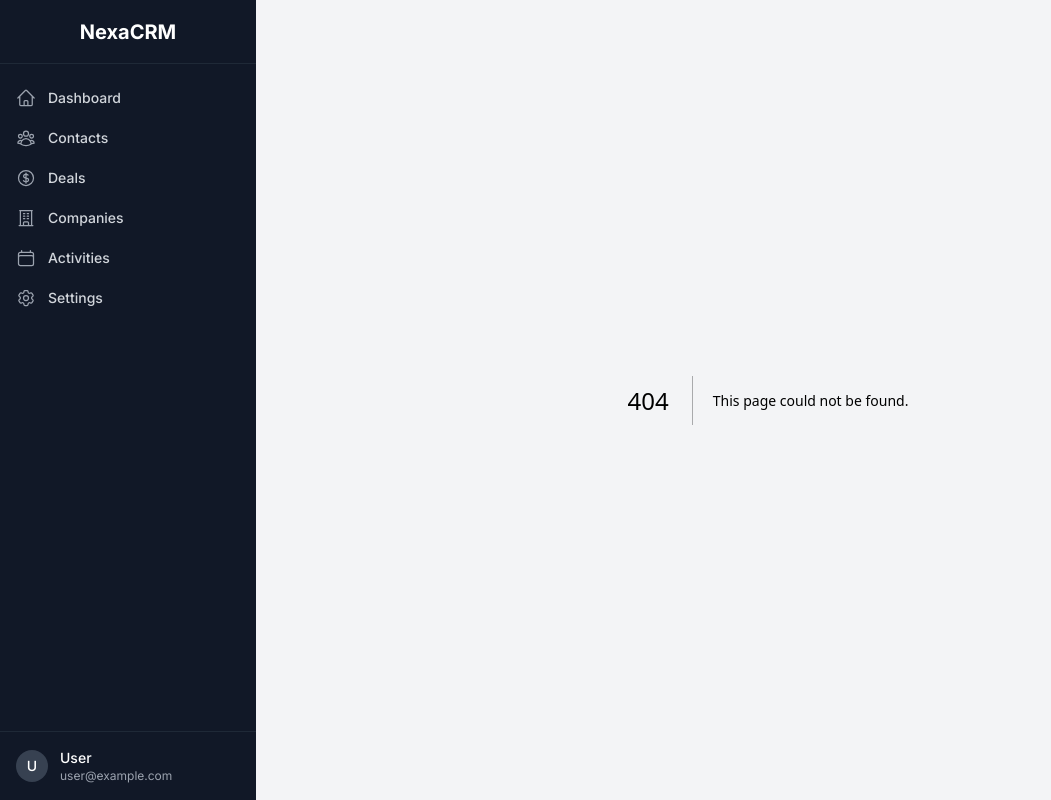
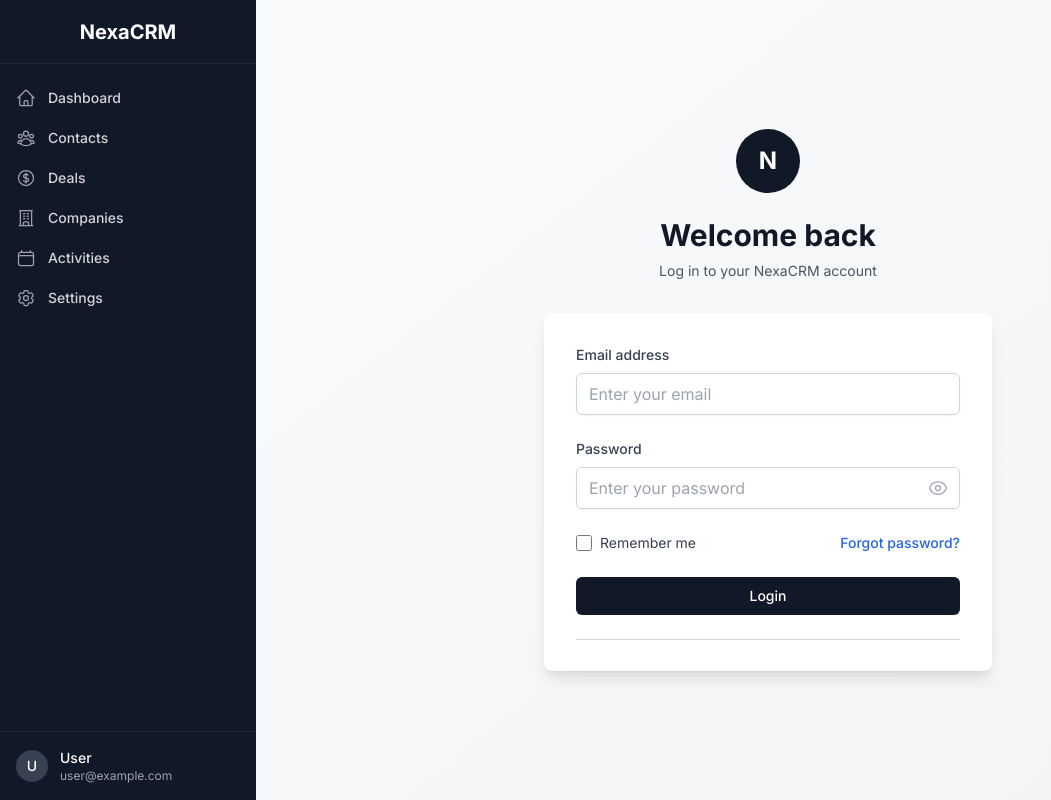
Before and after one commit to ALirezaSadeqii/nexaCRM, a Next.js app: page /login in a window 1280 px wide. Before the commit this address had no page. Shown: the whole page, without its empty margins (0-1051 px from the left). Built offline with nearby package versions, Linux system fonts and the light colour scheme.

Commit message:
login and start of suabase

```diff
--- /dev/null
+++ b/app/login/layout.jsx
@@ -0,0 +1,18 @@
+import { Inter } from 'next/font/google'
+
+const inter = Inter({ subsets: ['latin'] })
+
+export const metadata = {
+  title: 'Login - NexaCRM',
+  description: 'Sign in to your NexaCRM account',
+}
+
+export default function LoginLayout({ children }) {
+  return (
+    <html lang="en">
+      <body className={inter.className}>
+        {children}
+      </body>
+    </html>
+  )
+}
--- /dev/null
+++ b/app/login/page.jsx
@@ -0,0 +1,141 @@
+'use client'
+
+import { useState } from 'react'
+import { EyeIcon, EyeSlashIcon } from '@heroicons/react/24/outline'
+import Link from 'next/link'
+
+export default function Login() {
+  const [email, setEmail] = useState('')
+  const [password, setPassword] = useState('')
+  const [showPassword, setShowPassword] = useState(false)
+  const [isLoading, setIsLoading] = useState(false)
+
+  const handleSubmit = async (e) => {
+    e.preventDefault()
+    setIsLoading(true)
+
+    // Simulate login process
+    setTimeout(() => {
+      setIsLoading(false)
+      // Handle login logic here
+      console.log('Login attempt:', { email, password })
+    }, 1000)
+  }
+
+  return (
+    <div className="min-h-screen flex items-center justify-center bg-gradient-to-br from-gray-50 to-gray-100 py-12 px-4 sm:px-6 lg:px-8">
+      <div className="max-w-md w-full space-y-8">
+        {/* Logo and Header */}
+        <div className="text-center">
+          <div className="mx-auto h-16 w-16 bg-gray-900 rounded-full flex items-center justify-center">
+            <h1 className="text-2xl font-bold text-white">N</h1>
+          </div>
+          <h2 className="mt-6 text-3xl font-bold text-gray-900">Welcome back</h2>
+          <p className="mt-2 text-sm text-gray-600">
+            Log in to your NexaCRM account
+          </p>
+        </div>
+
+        {/* Login Form */}
+        <div className="bg-white rounded-lg shadow-lg p-8">
+          <form className="space-y-6" onSubmit={handleSubmit}>
+            <div>
+              <label htmlFor="email" className="block text-sm font-medium text-gray-700 mb-2">
+                Email address
+              </label>
+              <input
+                id="email"
+                name="email"
+                type="email"
+                autoComplete="email"
+                required
+                value={email}
+                onChange={(e) => setEmail(e.target.value)}
+                className="w-full px-3 py-2 border border-gray-300 rounded-md shadow-sm placeholder-gray-400 focus:outline-none focus:ring-2 focus:ring-blue-500 focus:border-blue-500 transition-colors"
+                placeholder="Enter your email"
+              />
+            </div>
+
+            <div>
+              <label htmlFor="password" className="block text-sm font-medium text-gray-700 mb-2">
+                Password
+              </label>
+              <div className="relative">
+                <input
+                  id="password"
+                  name="password"
+                  type={showPassword ? 'text' : 'password'}
+                  autoComplete="current-password"
+                  required
+                  value={password}
+                  onChange={(e) => setPassword(e.target.value)}
+                  className="w-full px-3 py-2 pr-10 border border-gray-300 rounded-md shadow-sm placeholder-gray-400 focus:outline-none focus:ring-2 focus:ring-blue-500 focus:border-blue-500 transition-colors"
+                  placeholder="Enter your password"
+                />
+                <button
+                  type="button"
+                  className="absolute inset-y-0 right-0 pr-3 flex items-center"
+                  onClick={() => setShowPassword(!showPassword)}
+                >
+                  {showPassword ? (
+                    <EyeSlashIcon className="h-5 w-5 text-gray-400 hover:text-gray-600" />
+                  ) : (
+                    <EyeIcon className="h-5 w-5 text-gray-400 hover:text-gray-600" />
+                  )}
+                </button>
+              </div>
+            </div>
+
+            <div className="flex items-center justify-between">
+              <div className="flex items-center">
+                <input
+                  id="remember-me"
+                  name="remember-me"
+                  type="checkbox"
+                  className="h-4 w-4 text-blue-600 focus:ring-blue-500 border-gray-300 rounded"
+                />
+                <label htmlFor="remember-me" className="ml-2 block text-sm text-gray-700">
+                  Remember me
+                </label>
+              </div>
+
+              <div className="text-sm">
+                <Link href="/forgot-password" className="font-medium text-blue-600 hover:text-blue-500 transition-colors">
+                  Forgot password?
+                </Link>
+              </div>
+            </div>
+
+            <div>
+              <button
+                type="submit"
+                disabled={isLoading}
+                className="group relative w-full flex justify-center py-2 px-4 border border-transparent text-sm font-medium rounded-md text-white bg-gray-900 hover:bg-gray-800 focus:outline-none focus:ring-2 focus:ring-offset-2 focus:ring-gray-500 disabled:opacity-50 disabled:cursor-not-allowed transition-colors"
+              >
+                {isLoading ? (
+                  <div className="flex items-center">
+                    <div className="animate-spin rounded-full h-4 w-4 border-b-2 border-white mr-2"></div>
+                    Logging in...
+                  </div>
+                ) : (
+                  'Login'
+                )}
+              </button>
+            </div>
+          </form>
+
+          {/* Divider */}
+          <div className="mt-6">
+            <div className="relative">
+              <div className="absolute inset-0 flex items-center">
+                <div className="w-full border-t border-gray-300" />
+              </div>
+            </div>
+          </div>
+        </div>
+
+
+      </div>
+    </div>
+  )
+}
```
